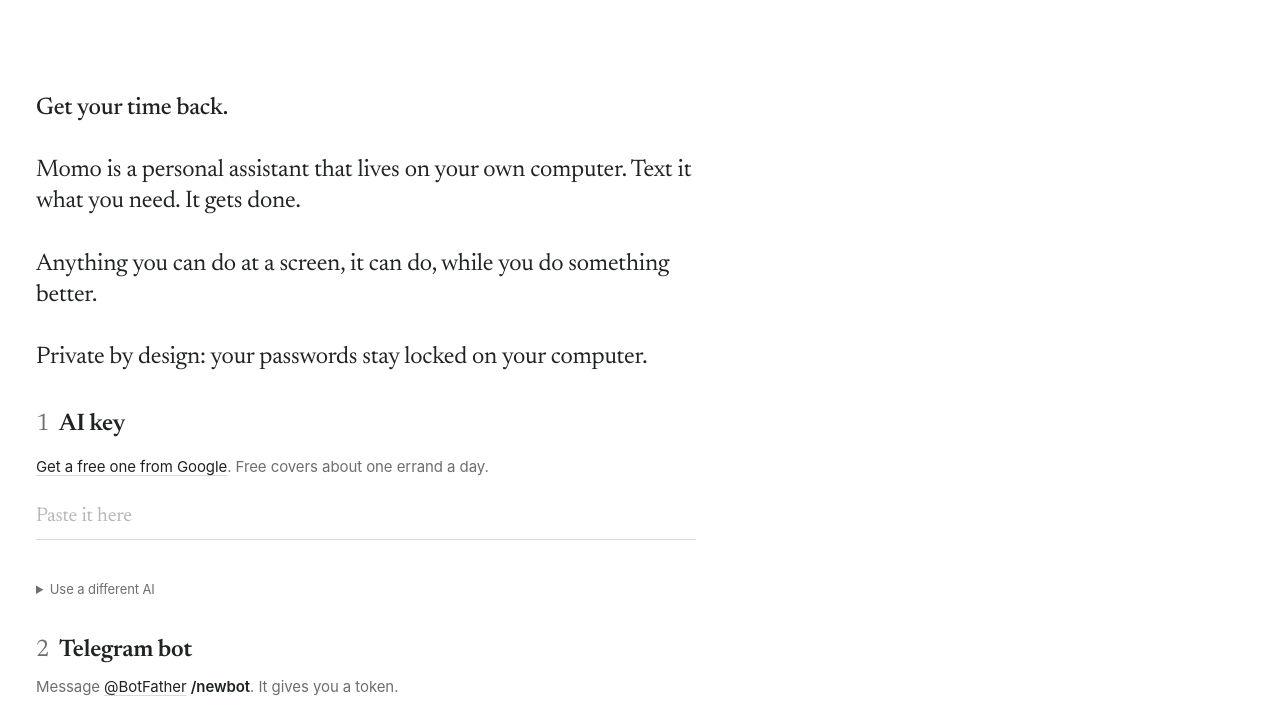
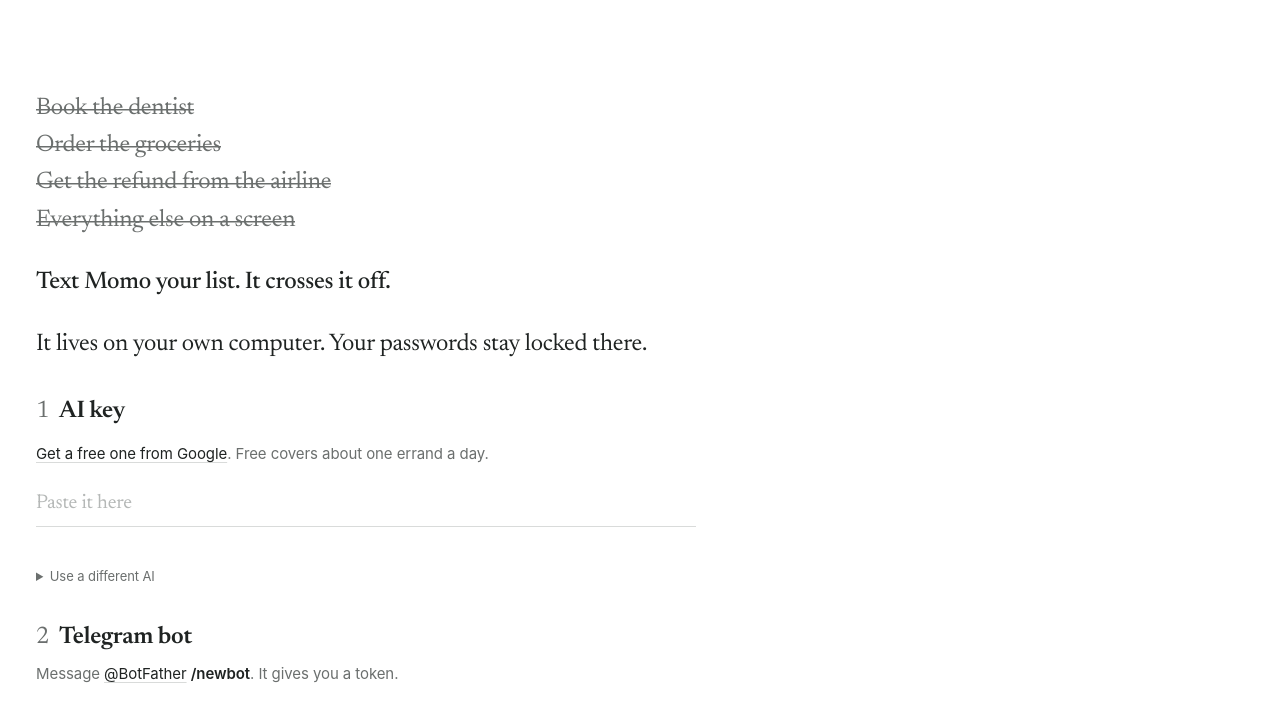
Before and after one commit to abaskabato/momo, a website: page apps/web/public/index.html in a window 1280 px wide. Shown: the part 65-774 px from the top of the page. Drawn offline with Linux system fonts and the light colour scheme; no server answers.

Commit message:
Home page: a to-do list that crosses itself off; Text Momo your list. It crosses it off
Co-Authored-By: Claude Fable 5.2 <noreply@anthropic.com>

```diff
--- a/apps/web/public/home.css
+++ b/apps/web/public/home.css
@@ -67,3 +67,22 @@ body.home footer.legal a { color: var(--fg); }
 /* The line that says a key was checked keeps its place, so nothing jumps when it appears. */
 .steps #model-status:empty, .steps #bot-status:empty { display: block; }
 .steps #model-status, .steps #bot-status { min-height: 1.5em; margin: 8px 0 0; }
+
+/* The list: written out, then crossed off one line at a time. */
+.todo { list-style: none; margin: 0 0 31px; padding: 0; }
+.todo li { font: 400 24px/1.3 var(--serif); letter-spacing: -0.01em; margin: 0 0 6px; }
+.todo s {
+  text-decoration: none;
+  background: linear-gradient(currentColor, currentColor) no-repeat 0 58% / 0 1.5px;
+  animation: cross 0.5s ease-out forwards, fade 0.5s ease-out forwards;
+}
+.todo li:nth-child(1) s { animation-delay: 0.7s, 0.9s; }
+.todo li:nth-child(2) s { animation-delay: 1.4s, 1.6s; }
+.todo li:nth-child(3) s { animation-delay: 2.1s, 2.3s; }
+.todo li:nth-child(4) s { animation-delay: 2.8s, 3s; }
+@keyframes cross { to { background-size: 100% 1.5px; } }
+@keyframes fade { to { color: var(--mut); } }
+@media (prefers-reduced-motion: reduce) {
+  .todo s { animation: none; background-size: 100% 1.5px; color: var(--mut); }
+}
+@media (max-width: 560px) { .todo li { font-size: 21px; } .todo { margin-bottom: 26px; } }
--- a/apps/web/public/index.html
+++ b/apps/web/public/index.html
@@ -4,7 +4,7 @@
 <meta charset="utf-8">
 <meta name="viewport" content="width=device-width,initial-scale=1">
 <title>Momo</title>
-<meta name="description" content="Get your time back. Momo is a personal assistant that lives on your own computer. Text it what you need. It gets done.">
+<meta name="description" content="Text Momo your list. It crosses it off. A personal assistant that lives on your own computer.">
 <meta name="theme-color" content="#ffffff">
 <link rel="preload" href="/fonts/newsreader.woff2" as="font" type="font/woff2" crossorigin>
 <link rel="stylesheet" href="/style.css">
@@ -19,10 +19,14 @@
 </header>
 <main class="home">
   <section class="letter" id="s-get">
-    <h1>Get your time back.</h1>
-    <p class="lede">Momo is a personal assistant that lives on your own computer. Text it what you need. It gets done.</p>
-    <p class="lede">Anything you can do at a screen, it can do, while you do something better.</p>
-    <p class="lede">Private by design: your passwords stay locked on your computer.</p>
+    <ul class="todo" aria-label="A to-do list, crossed off">
+      <li><s>Book the dentist</s></li>
+      <li><s>Order the groceries</s></li>
+      <li><s>Get the refund from the airline</s></li>
+      <li><s>Everything else on a screen</s></li>
+    </ul>
+    <h1>Text Momo your list. It crosses it off.</h1>
+    <p class="lede">It lives on your own computer. Your passwords stay locked there.</p>
     <div class="steps" id="steps" hidden>
       <section class="step" id="s-model" hidden>
         <h2><span class="num">1</span>AI key</h2>
```
Also changed, not shown: packages/cloud/test/web.test.ts (+1 -1 lines).
